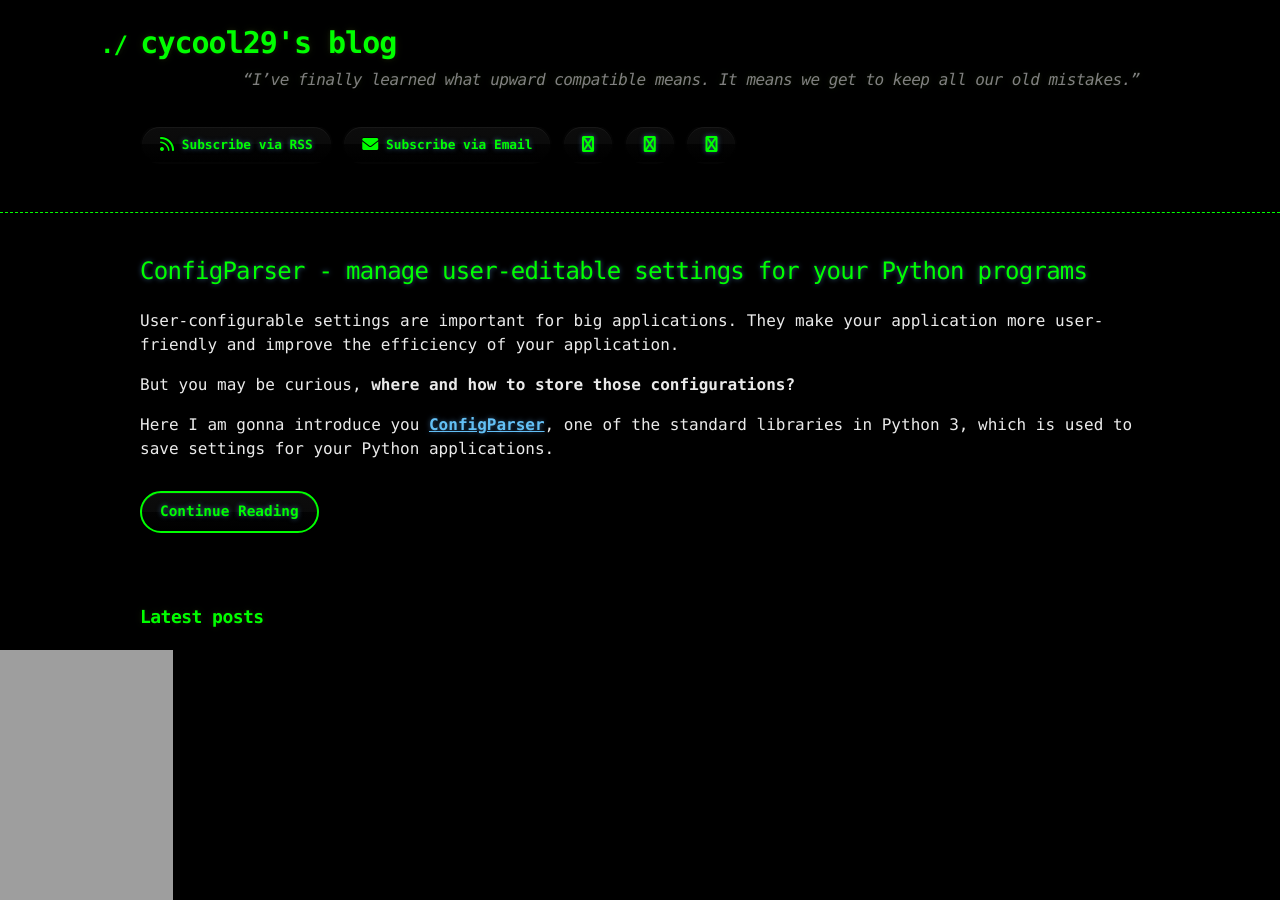
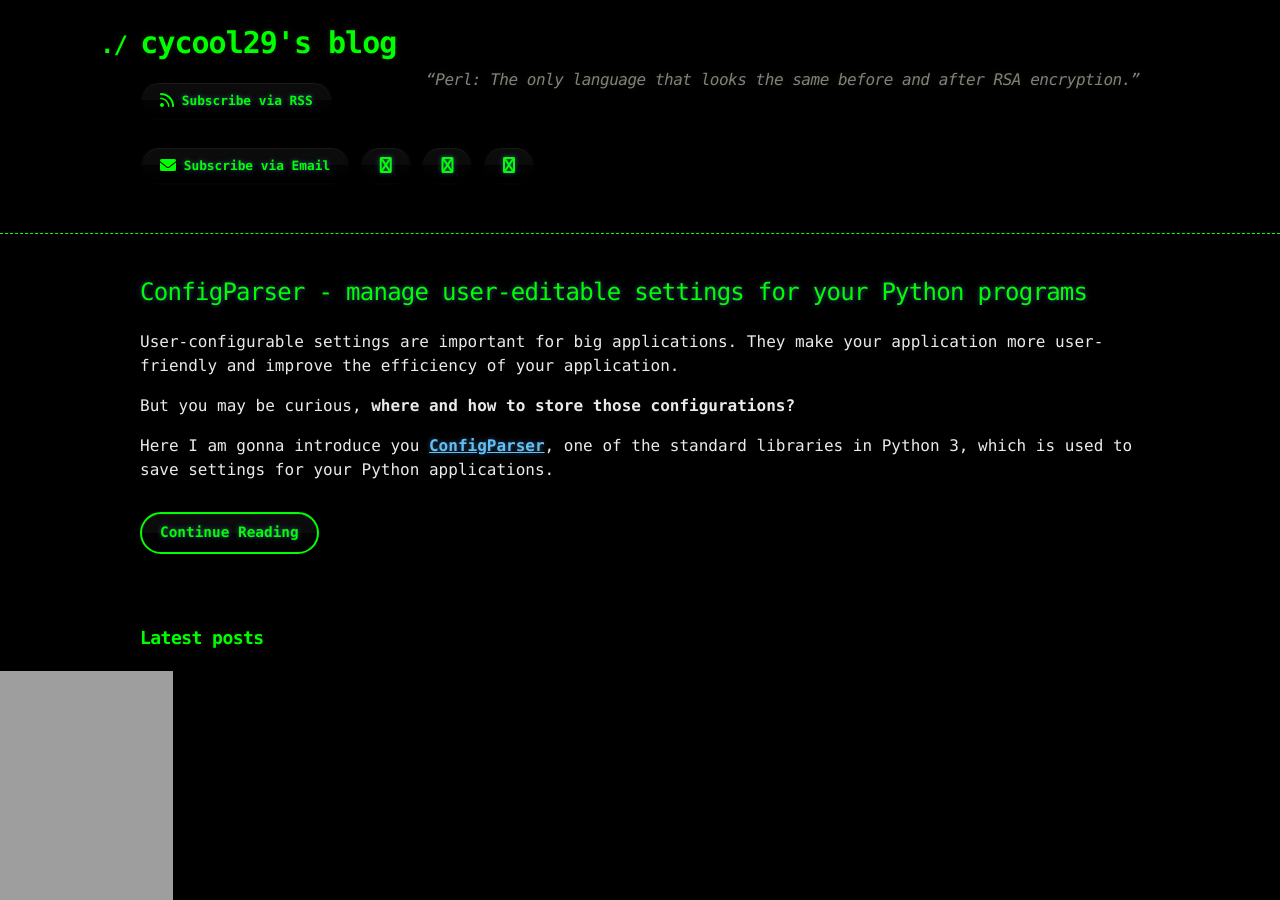
Before and after one commit to cycool29/cycool29.github.io, a Jekyll site: the page built from index.md, in a window 1280 px wide and 900 px high. Built offline with Jekyll 4.4.1, drawn with Linux system fonts in a browser that asks for light colours; a style sheet for code colours, icons or effects is not loaded.

Commit message:
Update quotes

```diff
--- a/_config.yml
+++ b/_config.yml
@@ -1,5 +1,5 @@
 title: cycool29's blog
-description: "“I’ve finally learned what upward compatible means. It means we get to keep all our old mistakes.” "
+description: "“Perl: The only language that looks the same before and after RSA encryption.” "
 author: cycool29
 url: https://cycool29.github.io
 timezone: UTC
```
